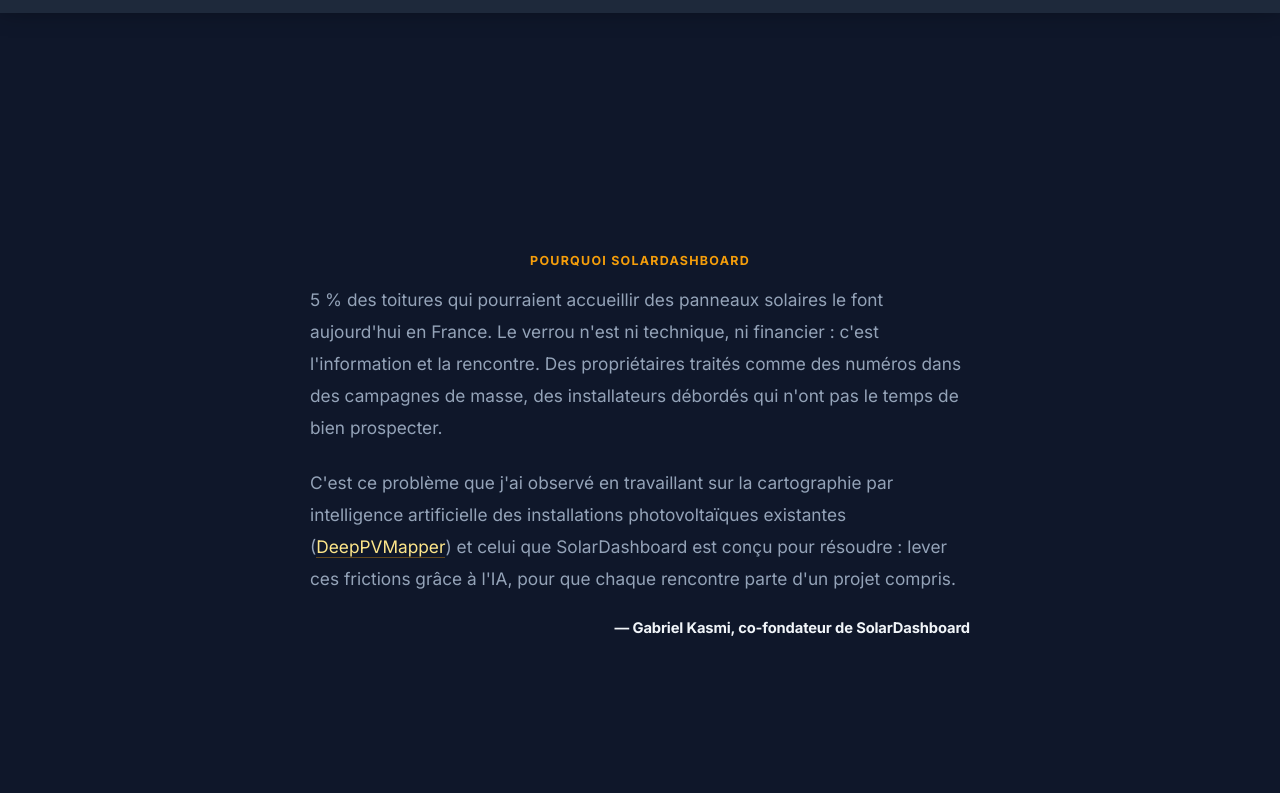
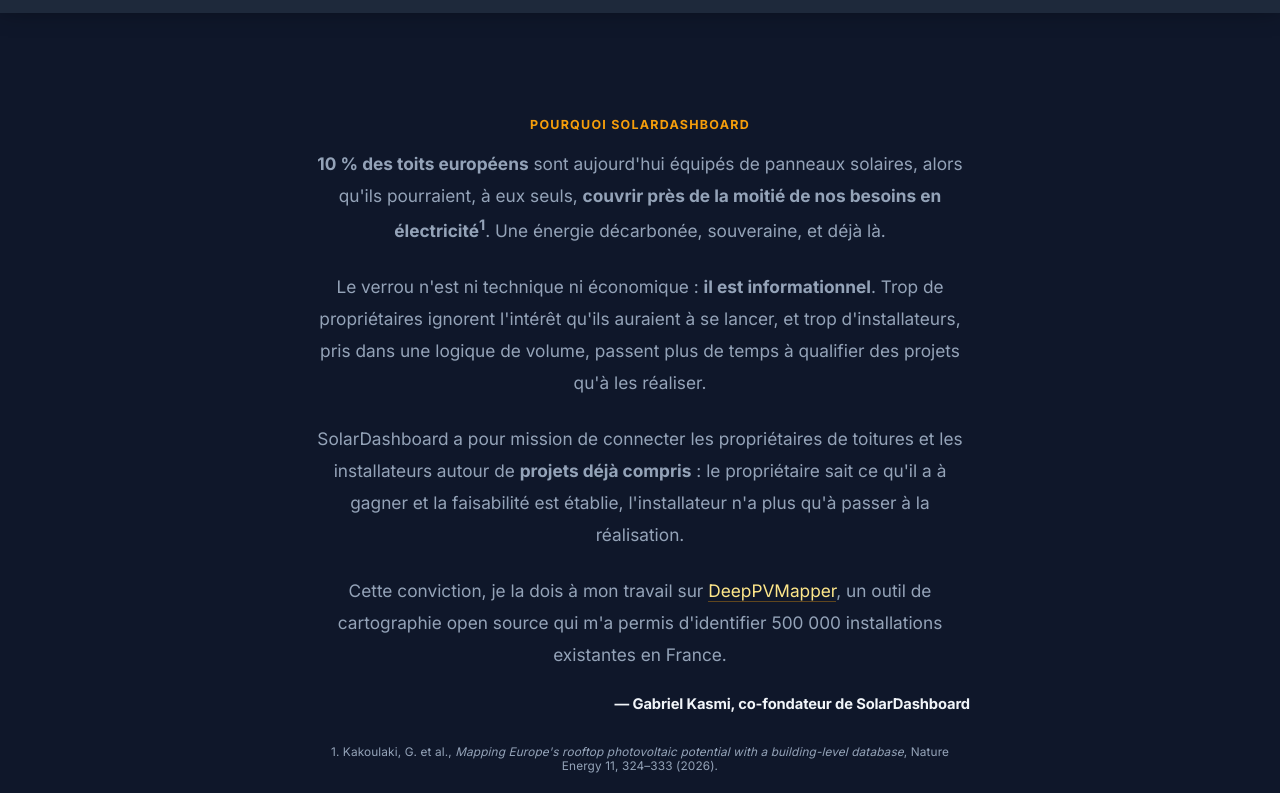
Before and after one commit to solardashboard/solardashboard.github.io, a plain HTML site: page index.html in a window 1280 px wide. Shown: the part 787-1580 px from the top of the page. Drawn offline with Linux system fonts and the light colour scheme.

Commit message:
update landing

```diff
--- a/index.html
+++ b/index.html
@@ -3,7 +3,7 @@
 <head>
   <meta charset="UTF-8" />
   <meta name="viewport" content="width=device-width, initial-scale=1.0" />
-  <title>SolarDashboard — Prospection solaire C&I par IA</title>
+  <title>Connecter des projets solaires | SolarDashboard</title>
   <meta name="robots" content="noindex, nofollow" />
   <link rel="preconnect" href="https://fonts.googleapis.com" />
   <link href="https://fonts.googleapis.com/css2?family=Inter:wght@300;400;600;700;800&display=swap" rel="stylesheet" />
@@ -143,7 +143,7 @@
     .conviction-inner { max-width: 660px; }
     .conviction-text {
       font-size: 1.08rem; color: var(--muted); line-height: 1.85;
-      text-align: left;
+      text-align: center;
       margin-bottom: 1.5rem;
     }
     .conviction-text a {
@@ -158,6 +158,11 @@
       margin-top: 1.25rem;
       letter-spacing: -0.01em;
     }
+    .conviction-footnote {
+      font-size: 0.74rem; color: var(--muted); opacity: 0.6;
+      text-align: center; margin-top: 2rem; letter-spacing: 0.01em;
+    }
+    .conviction-footnote a { color: inherit; text-decoration: underline; text-underline-offset: 2px; }
 
     /* Reveal-on-scroll */
     .reveal {
@@ -169,6 +174,8 @@
     .reveal.delay-1 { transition-delay: 0.12s; }
     .reveal.delay-2 { transition-delay: 0.26s; }
     .reveal.delay-3 { transition-delay: 0.4s; }
+    .reveal.delay-4 { transition-delay: 0.54s; }
+    .reveal.delay-5 { transition-delay: 0.68s; }
 
     /* Glow background */
     .hero::before {
@@ -600,20 +607,33 @@
   <div class="conviction-inner">
     <div class="section-label reveal">Pourquoi SolarDashboard</div>
     <p class="conviction-text reveal delay-1">
-      5 % des toitures qui pourraient accueillir des panneaux solaires le font
-      aujourd'hui en France. Le verrou n'est ni technique, ni financier : c'est
-      l'information et la rencontre. Des propriétaires traités comme des numéros dans
-      des campagnes de masse, des installateurs débordés qui n'ont pas le temps
-      de bien prospecter.
+      <b>10 % des toits européens</b> sont aujourd'hui équipés de panneaux solaires,
+      alors qu'ils pourraient, à eux seuls, <b>couvrir près de la moitié de nos
+      besoins en électricité<sup>1</sup></b>. Une énergie décarbonée, souveraine,
+      et déjà là.
     </p>
     <p class="conviction-text reveal delay-2">
-      C'est ce problème que j'ai observé en travaillant sur la cartographie par
-      intelligence artificielle des installations photovoltaïques existantes
-      (<a href="https://gabrielkasmi.github.io/deeppvmapper" target="_blank" rel="noopener">DeepPVMapper</a>)
-      et celui que SolarDashboard est conçu pour résoudre : lever ces frictions
-      grâce à l'IA, pour que chaque rencontre parte d'un projet compris.
+      Le verrou n'est ni technique ni économique : <b>il est informationnel</b>. Trop
+      de propriétaires ignorent l'intérêt qu'ils auraient à se lancer, et trop
+      d'installateurs, pris dans une logique de volume, passent plus de temps à
+      qualifier des projets qu'à les réaliser.
     </p>
-    <div class="conviction-sign reveal delay-3">— Gabriel Kasmi, co-fondateur de SolarDashboard</div>
+    <p class="conviction-text reveal delay-3">
+      SolarDashboard a pour mission de connecter les propriétaires de toitures
+      et les installateurs autour de <b>projets déjà compris</b> : le propriétaire
+      sait ce qu'il a à gagner et la faisabilité est établie, l'installateur
+      n'a plus qu'à passer à la réalisation.
+    </p>
+    <p class="conviction-text reveal delay-4">
+      Cette conviction, je la dois à mon travail sur
+      <a href="https://gabrielkasmi.github.io/deeppvmapper" target="_blank" rel="noopener">DeepPVMapper</a>,
+      un outil de cartographie open source qui m'a permis d'identifier
+      500 000 installations existantes en France.
+    </p>
+    <div class="conviction-sign reveal delay-5">— Gabriel Kasmi, co-fondateur de SolarDashboard</div>
+    <div class="conviction-footnote reveal delay-5">
+      1. Kakoulaki, G. et al., <em>Mapping Europe's rooftop photovoltaic potential with a building-level database</em>, Nature Energy 11, 324–333 (2026).
+    </div>
   </div>
 </section>
 
```
